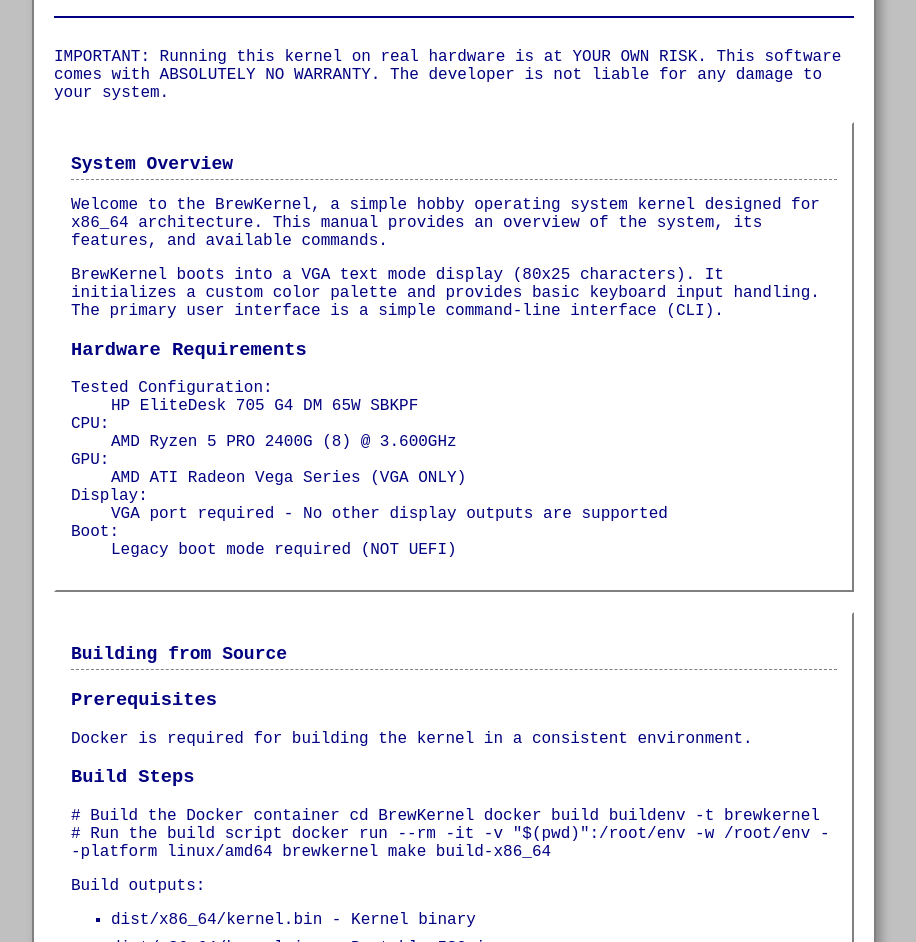
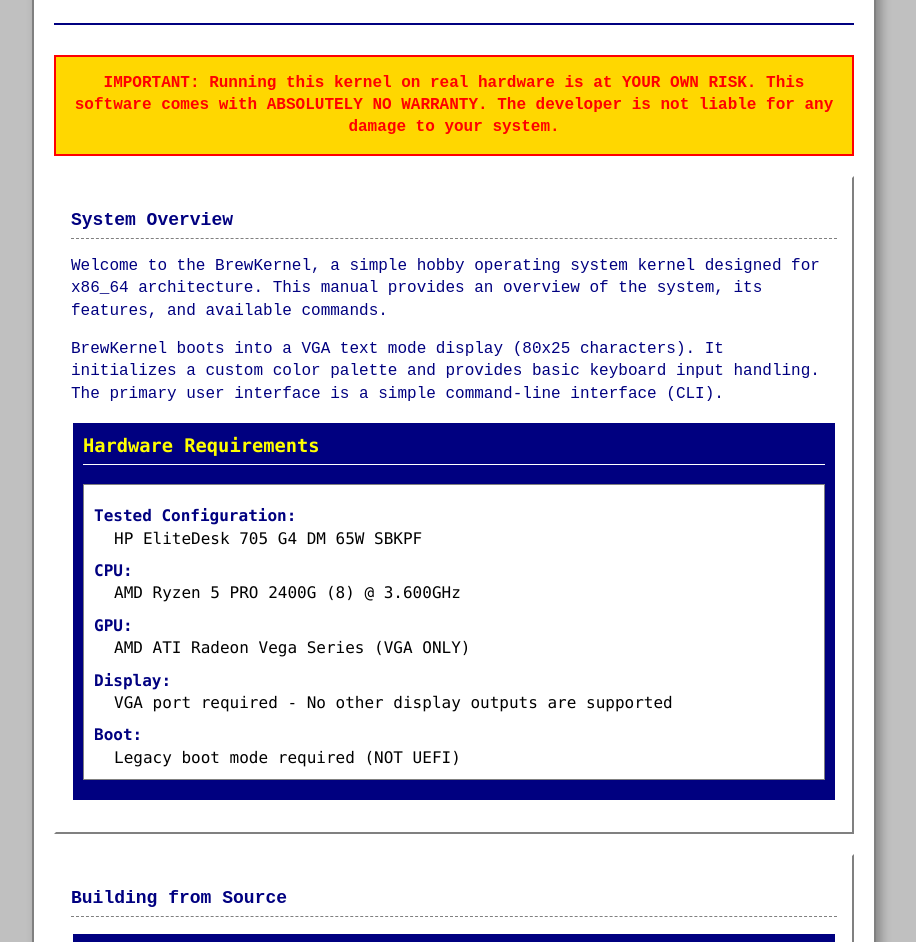
Before and after one commit to BoredDevHQ/brew.boreddev.nl, a plain HTML site: page manual.html in a window 1280 px wide. Shown: the part 88-1030 px from the top of the page, without its empty margins (186-1102 px from the left). Drawn offline with Linux system fonts and the light colour scheme.

Commit message:
Update manual.css

```diff
--- a/manual.css
+++ b/manual.css
@@ -4,6 +4,7 @@
     margin: 0;
     padding: 20px;
     color: #000080;
+    line-height: 1.4;
 }
 
 .container {
@@ -128,6 +129,84 @@
     background-color: #FFFF00;
 }
 
+/* Technical sections */
+.tech-box {
+    background: #000080;
+    color: #FFFFFF;
+    padding: 10px;
+    margin: 15px 0;
+    border: 2px solid #FFFFFF;
+    font-family: "Lucida Console", Monaco, monospace;
+}
+
+.tech-box ul {
+    color: #FFFFFF;
+    list-style-type: square;
+}
+
+.tech-box h3 {
+    color: #FFFF00;
+    margin-top: 0;
+    border-bottom: 1px solid #FFFFFF;
+    padding-bottom: 5px;
+}
+
+.tech-box pre {
+    background: #000000;
+    padding: 10px;
+    overflow-x: auto;
+    color: #00FF00;
+    border: 1px solid #FFFFFF;
+}
+
+.warning-box {
+    background: #FFD700;
+    border: 2px solid #FF0000;
+    padding: 15px;
+    margin: 15px 0;
+    color: #FF0000;
+    font-weight: bold;
+    text-align: center;
+}
+
+.hardware-list {
+    background: #FFFFFF;
+    border: 1px solid #808080;
+    padding: 10px;
+    margin: 10px 0;
+}
+
+.hardware-list dt {
+    font-weight: bold;
+    color: #000080;
+    margin-top: 10px;
+}
+
+.hardware-list dd {
+    margin-left: 20px;
+    color: #000000;
+}
+
+.memory-map {
+    font-family: "Lucida Console", Monaco, monospace;
+    background: #000000;
+    color: #00FF00;
+    padding: 10px;
+    margin: 10px 0;
+    border: 1px solid #00FF00;
+}
+
+.code-block {
+    background: #000000;
+    color: #00FF00;
+    padding: 10px;
+    font-family: "Lucida Console", Monaco, monospace;
+    border: 1px solid #808080;
+    margin: 10px 0;
+    white-space: pre;
+    overflow-x: auto;
+}
+
 /* Print styles */
 @media print {
     body {
@@ -135,5 +214,15 @@
         color: black;
     }
 
+    .tech-box, .memory-map, .code-block {
+        border: 1px solid black;
+        color: black;
+        background: #FFFFFF;
+    }
 
+    .warning-box {
+        border: 2px solid black;
+        background: #FFFFFF;
+        color: black;
+    }
 }
```
